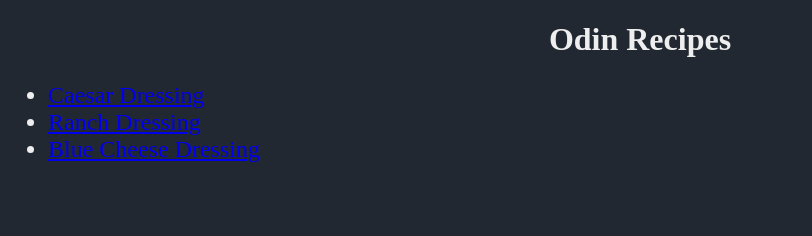
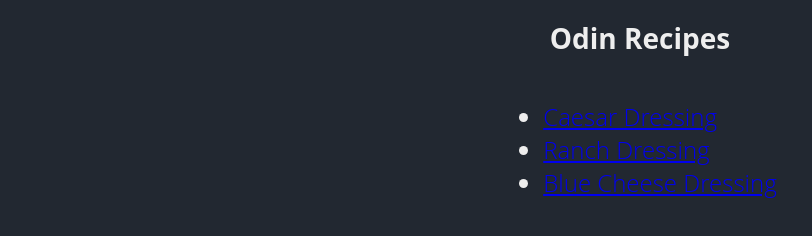
Before and after one commit to Zephraim/odin-recipes, a plain HTML site: page index.html in a window 1280 px wide. Shown: the whole page, without its empty margins (0-812 px from the left). Drawn offline with Linux system fonts and the light colour scheme.

Commit message:
Change html title and updated css

```diff
--- a/index.html
+++ b/index.html
@@ -3,7 +3,7 @@
 <head>
     <meta charset="UTF-8">
     <meta name="viewport" content="width=device-width, initial-scale=1.0">
-    <title>Document</title>
+    <title>Odin Recipes</title>
     <link rel="stylesheet" href="style.css">
 </head>
 <body>
--- a/style.css
+++ b/style.css
@@ -1,5 +1,10 @@
 body {
+    font-family:'Open Sans', Arial, sans-serif;
+    font-size: 14px;
+    font-weight: 300;
+    text-align: center;
     background-color: #222831;
+
 }
 
 h1, ul {
@@ -12,4 +17,6 @@ h1 {
 
 ul {
     font-size: 24px;
+    display: inline-block;
+    text-align: left;
 }
```
